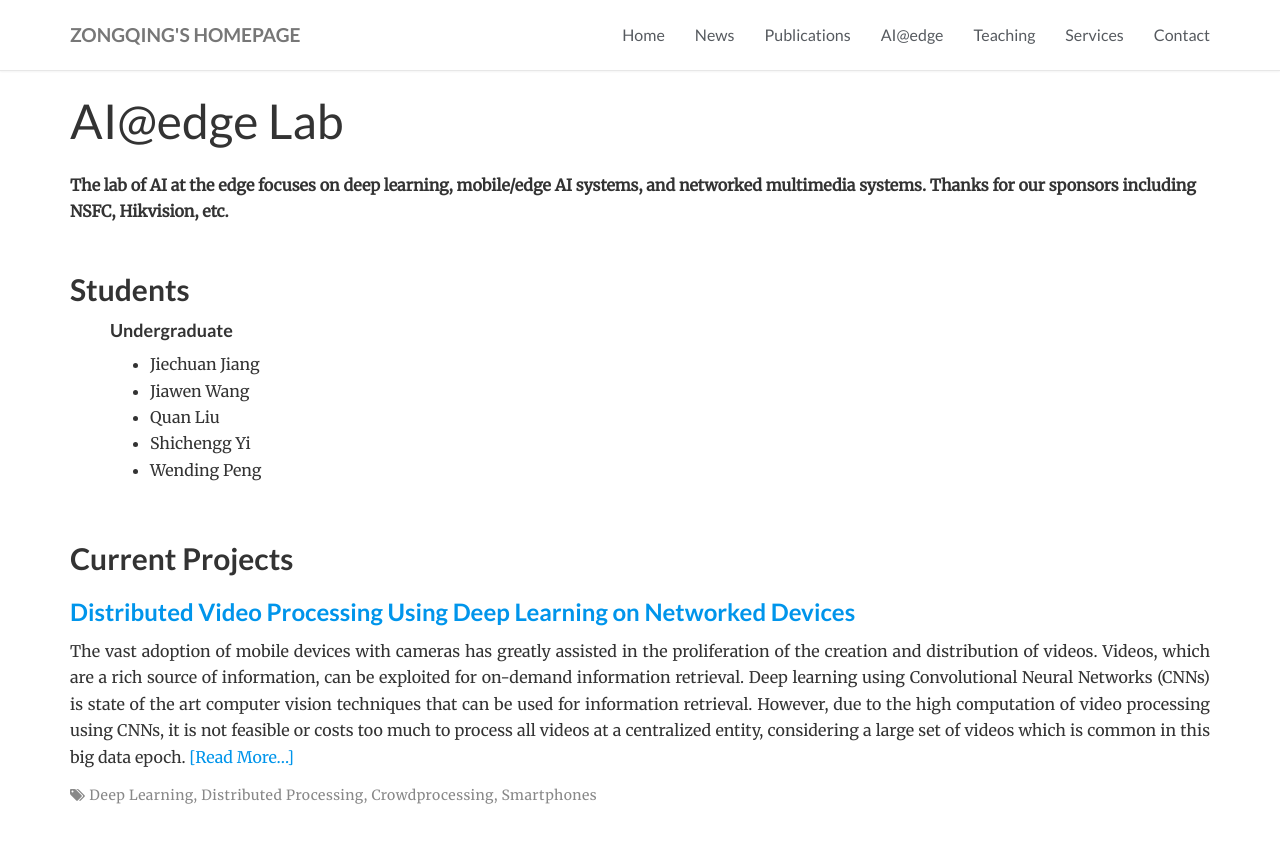
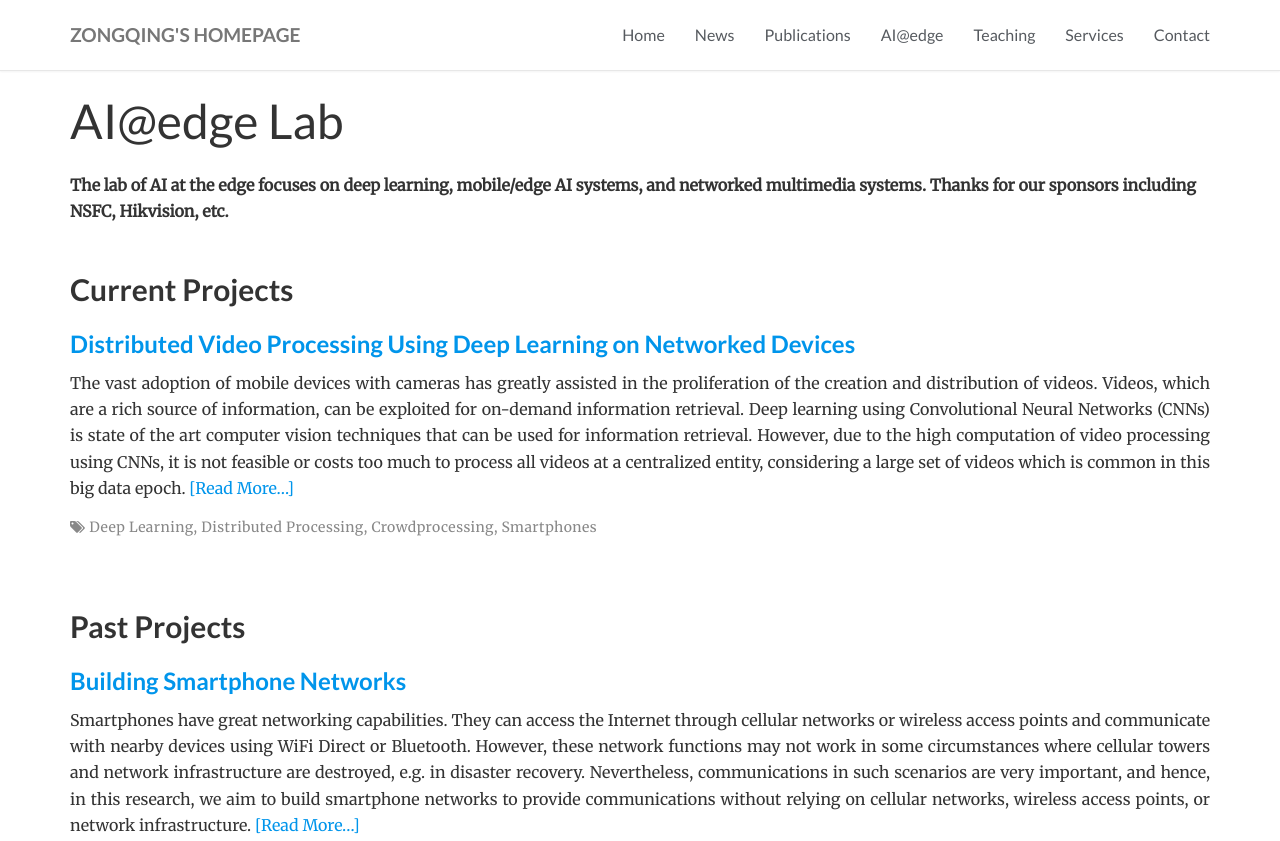
Before and after one commit to z0ngqing/z0ngqing.github.io, a plain HTML site: page project/index.html in a window 1280 px wide. Shown: the top 841 px of the page. Drawn offline with nearby package versions, Linux system fonts and the light colour scheme.

Commit message:
Minor change

```diff
--- a/project/index.html
+++ b/project/index.html
@@ -75,22 +75,8 @@
     <b>The lab of AI at the edge focuses on deep learning, mobile/edge AI systems, and networked multimedia systems. Thanks for our sponsors including NSFC, Hikvision, etc.</b>
 
     <br>
-    <br>
 
-    <h2><b> Students </b></h2>
 
-    <ul style="list-style-type:none">
-
-    <h4>Undergraduate</h4>
-
-    <ul style="list-style-type:disc">
-        <li>Jiechuan Jiang</li>
-        <li>Jiawen Wang</li>
-        <li>Quan Liu</li>
-        <li>Shichengg Yi</li>
-        <li>Wending Peng</li>
-    </ul>
-    </ul>
 
     <br>
 
```
